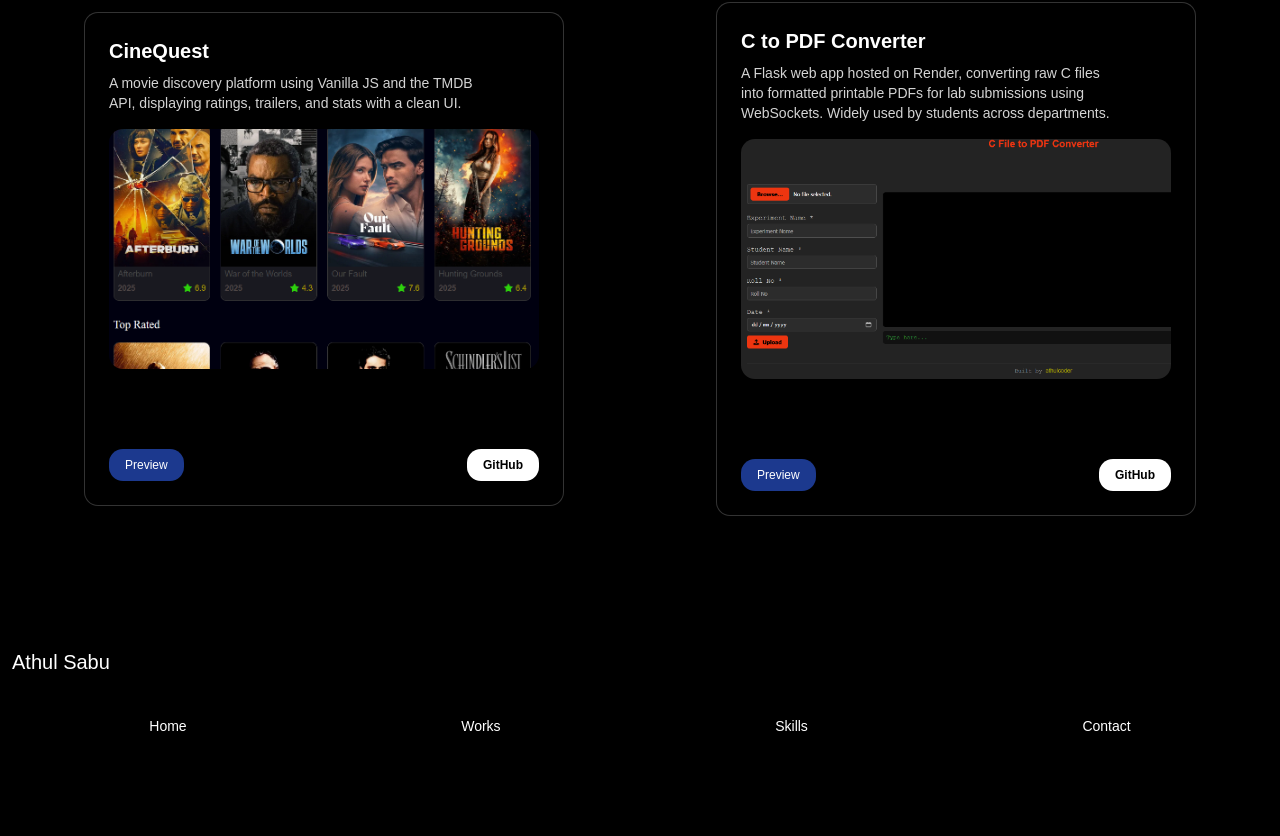
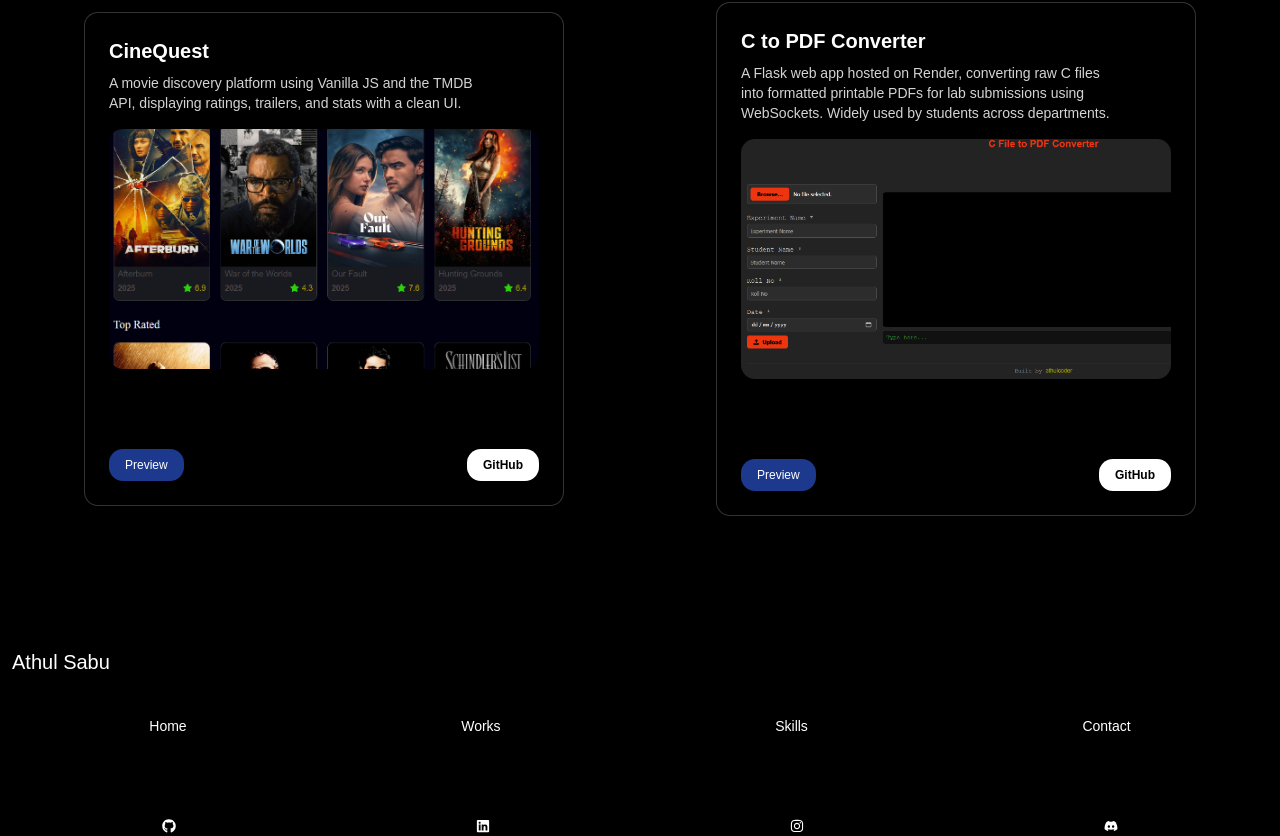
Before and after one commit to athulcoder/dev-portfolio, a React (Vite) app: page / in a window 1280 px wide. Shown: the part 1856-2692 px from the top of the page. Built offline with nearby package versions, Linux system fonts and the light colour scheme; a web font is replaced by a local one.

Commit message:
social footer

```diff
--- a/src/constants/index.js
+++ b/src/constants/index.js
@@ -1,3 +1,5 @@
+import { FaDiscord, FaGithub, FaInstagram, FaLinkedin } from "react-icons/fa";
+
 const navLinks = [
   {
     name: "Work",
@@ -281,6 +283,28 @@
   },
 ];
 
+const socialLinks = [
+  {
+    label: "GitHub",
+    icon: FaGithub,
+    url: "https://github.com/athulcoder",
+  },
+  {
+    label: "LinkedIn",
+    icon: FaLinkedin,
+    url: "https://www.linkedin.com/in/athul-sabu-84360a261/",
+  },
+  {
+    label: "Instagram",
+    icon: FaInstagram,
+    url: "https://instagram.com/_i_athul",
+  },
+  {
+    label: "Discord",
+    icon: FaDiscord,
+    url: "https://discord.com/users/_i_athul",
+  },
+];
 const socialImgs = [
   {
     name: "insta",
@@ -316,4 +340,5 @@
   techStackIcons,
   techStackImgs,
   navLinks,
+  socialLinks,
 };
--- a/src/sections/Footer.jsx
+++ b/src/sections/Footer.jsx
@@ -1,4 +1,6 @@
+import { socialLinks } from "@/constants";
 import React from "react";
+import { FaGithub } from "react-icons/fa";
 
 const Footer = () => {
   return (
@@ -25,18 +27,15 @@
 
         <div>
           <ul className="text-sm flex flex-row justify-around h-[100px] items-center">
-            <li>
-              <a href="#"></a>
-            </li>
-            <li>
-              <a href="#work"></a>
-            </li>
-            <li>
-              <a href="#"></a>
-            </li>
-            <li>
-              <a href="#"></a>
-            </li>
+            {socialLinks.map(({ label, icon: Icon, url }) => {
+              return (
+                <li key={label}>
+                  <a href={url}>
+                    <Icon />
+                  </a>
+                </li>
+              );
+            })}
           </ul>
         </div>
       </section>
```
